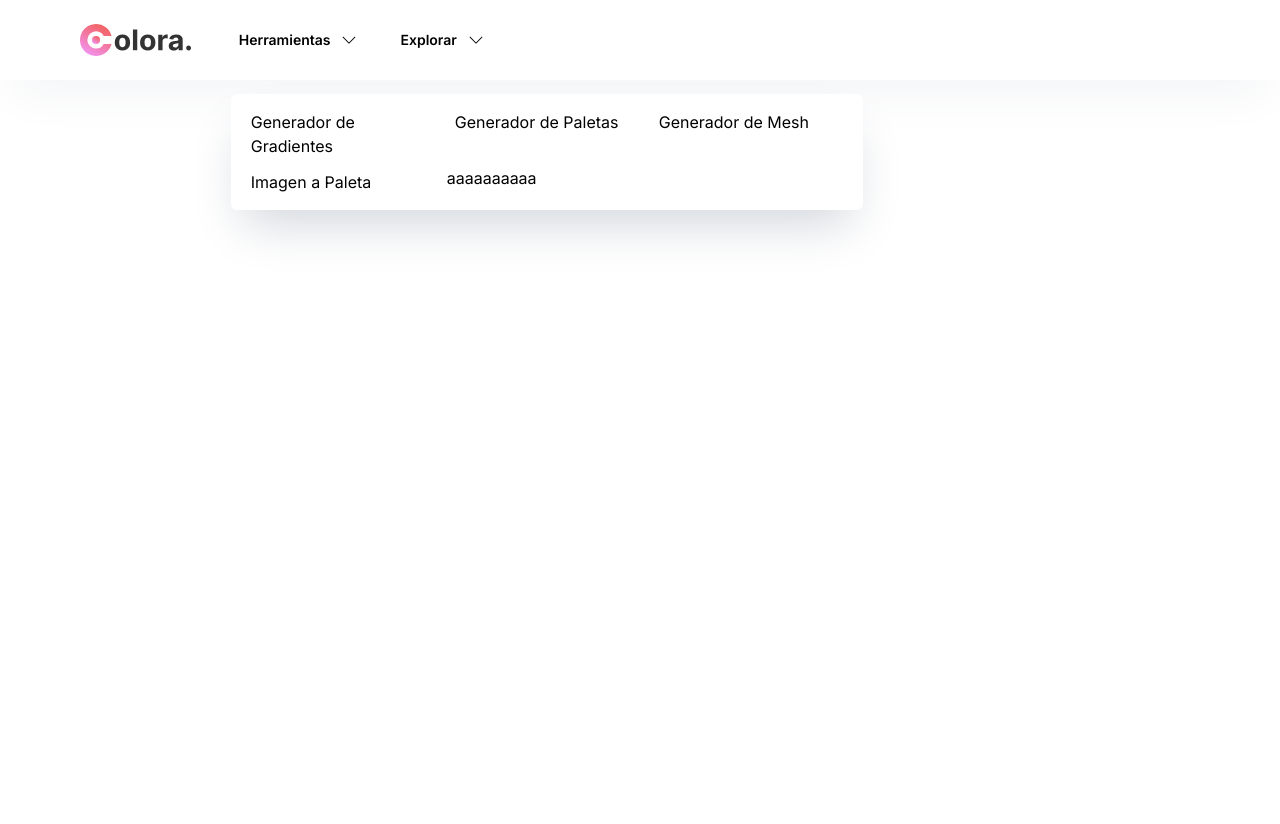
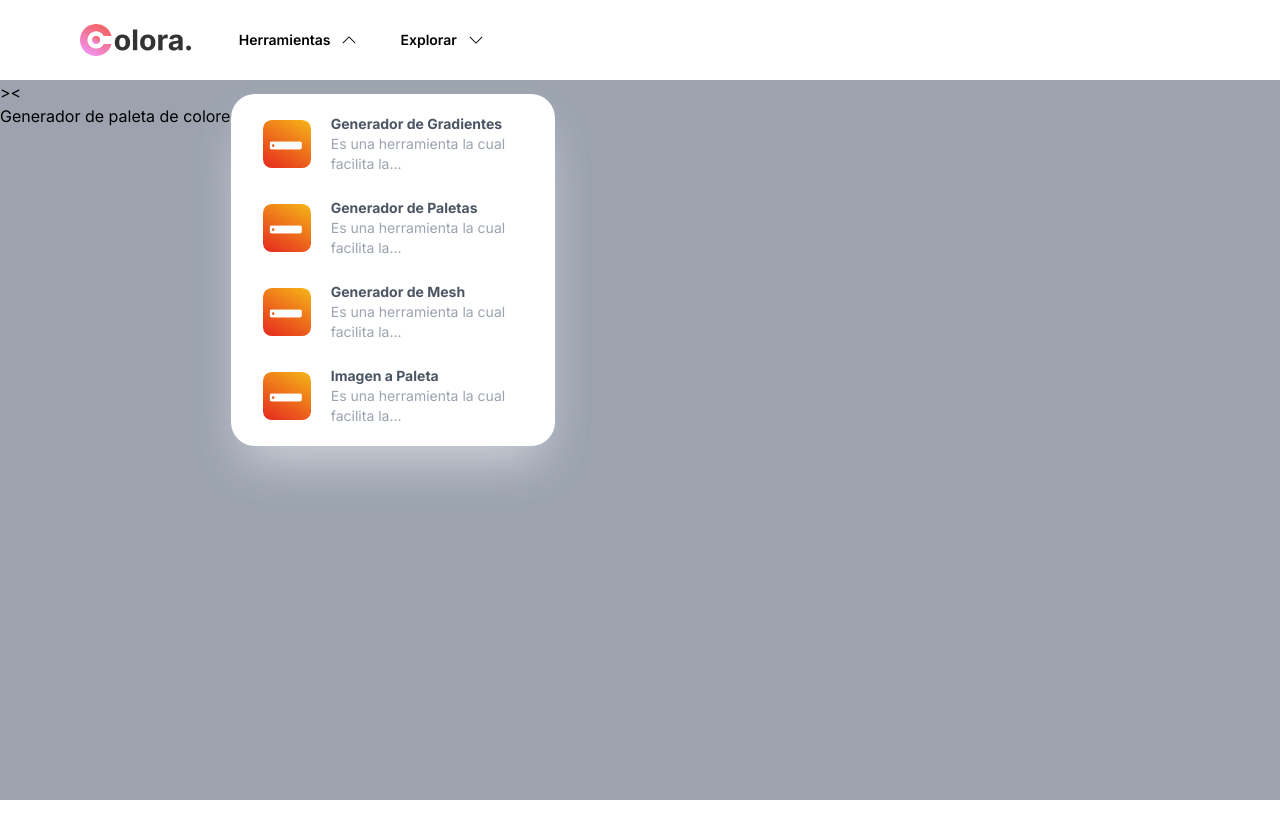
Before and after one commit to ZeroK06/tint-tool, a Next.js app: page / in a window 1280 px wide. Both pictures are taken after a click on the label "Herramientas". Before the commit the page ends 800 px from the top, so only its background shows below. Built offline with nearby package versions, Linux system fonts and the light colour scheme.

Commit message:
Implementacion de slider en la pagina de inicio

```diff
--- a/app/page.js
+++ b/app/page.js
@@ -1,13 +1,74 @@
+'use client'
 import Image from 'next/image'
 import { Inter } from 'next/font/google'
 import NavBarDashboard from '@/components/NavBarDashboard'
+import useInterval from '@/hook/useInterval'
+import { useEffect, useState } from 'react'
 
 const inter = Inter({ subsets: ['latin'] })
+const SLIDER_DIV = [
+  {
+    id: 0,
+    name: 'Generador de paleta de colores',
+    title: '',
+  },
+  {
+    id: 1,
+    name: 'Generador de gradientes',
+    title: '',
+  },
+  {
+    id: 2,
+    name: 'Generador de Mesh',
+    title: '',
+  },
+  {
+    id: 3,
+    name: 'Imagen a paleta',
+    title: '',
+  },
+]
 
 export default function Home() {
+  const [slider, setSlider] = useState(SLIDER_DIV)
+  const [slideIndex, setSlideIndex] = useState(0)
+  /* useInterval(() => {
+    console.log('hello')
+  }, 5000) */
+
+  const handleNextSlider = () => {
+    if (slider.length - 1 == slideIndex) {
+      setSlideIndex(0)
+    } else {
+      setSlideIndex(slideIndex + 1)
+    }
+  }
+  const handleFormerSlider = () => {
+    if (slideIndex == 0) {
+      setSlideIndex(slider.length - 1)
+    } else {
+      setSlideIndex(slideIndex - 1)
+    }
+  }
+
+  useEffect(() => {
+    console.log(slideIndex)
+  }, [slideIndex])
+
   return (
     <>
       <NavBarDashboard />
+      <main style={{ height: 'calc(100vh - 80px)' }} className="bg-gray-400">
+        <button onClick={handleNextSlider}>{'>'}</button>
+        <button onClick={handleFormerSlider}>{'<'}</button>
+        {slider
+          .filter(item => item.id == slideIndex)
+          .map((element, index) => (
+            <div key={index} className="h-full w-full">
+              {element.name}
+            </div>
+          ))}
+      </main>
     </>
   )
 }
--- a/components/ItemNavBar.jsx
+++ b/components/ItemNavBar.jsx
@@ -29,19 +29,24 @@ const ItemNavBar = ({ items, name, uri }) => {
                 onClick={() => setIsActive(!isActive)}
             >
                 {name}
-                <TfiAngleDown />
+                <TfiAngleDown style={{ transform: `rotate(${isActive ? '180deg' : '0deg'})` }} className='transition-transform' />
             </label>
             {
                 isActive && (
                     <AnimatePresence mode='wait'>
-                        <motion.div style={{ minWidth: '200px', gridTemplateColumns: 'repeat(3,200px)' }} initial={{ y: 100, opacity: 0 }}
+                        <motion.div style={{ minWidth: '200px', gridTemplateColumns: '1fr' }} initial={{ y: -100, opacity: 0 }}
                             animate={{ y: 0, opacity: 1, transition: { type: 'keyframes', duration: 0.3 } }}
-                            exit={{ y: 100, opacity: 0 }}
-                            className="absolute left-0 top-20 p-3 bg-white gap-1  shadow-2xl shadow-gray-300 rounded-md grid">
+                            exit={{ y: -100, opacity: 0 }}
+                            className="absolute left-0 top-20 p-3 bg-white gap-2  shadow-2xl shadow-gray-300 rounded-3xl grid">
                             {items.map((element, index) => (
-                                <label style={{ width: '200px' }} className='px-2 py-1 ' key={index}>{element.name}</label>
+                                <label style={{ width: '300px', minHeight: '60px' }} className='flex gap-5 justify-start items-center px-5 py-2 rounded-lg hover:bg-orange-50 transition' key={index}>
+                                    <img src="/icon-nav.svg" alt="" className='h-12' />
+                                    <div className='flex flex-col'>
+                                        <span className='font-bold text-sm text-gray-600'>{element.name}</span>
+                                        <span className='font-normal text-sm text-gray-400'>{element.descrip}Es una herramienta la cual facilita la...</span>
+                                    </div>
+                                </label>
                             ))}
-                            aaaaaaaaaa
                         </motion.div>
                     </AnimatePresence>
                 )
--- /dev/null
+++ b/hook/useInterval.jsx
@@ -0,0 +1,21 @@
+'use client'
+import React, { useEffect, useRef } from 'react'
+
+const useInterval = (callback = () => { new Error('Ingrese una funcion por parametro') }, delay = 100) => {
+    const callbackRef = useRef()
+    useEffect(() => {
+        callbackRef.current = callback
+    }, [callback])
+    useEffect(() => {
+        const tick = () => {
+            callbackRef.current()
+        }
+        const id = setInterval(tick, delay)
+        return () => {
+            clearInterval(id)
+        }
+    }, [delay])
+
+}
+
+export default useInterval
```
Also changed, not shown: public/icon-nav.svg (added).
